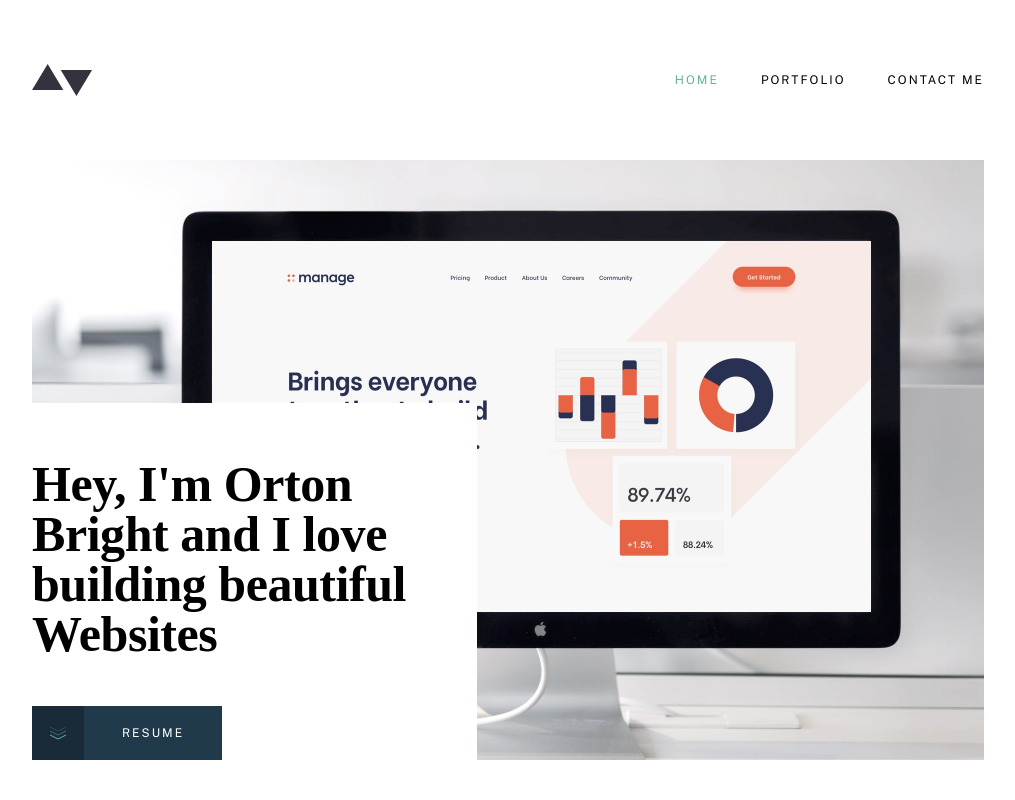
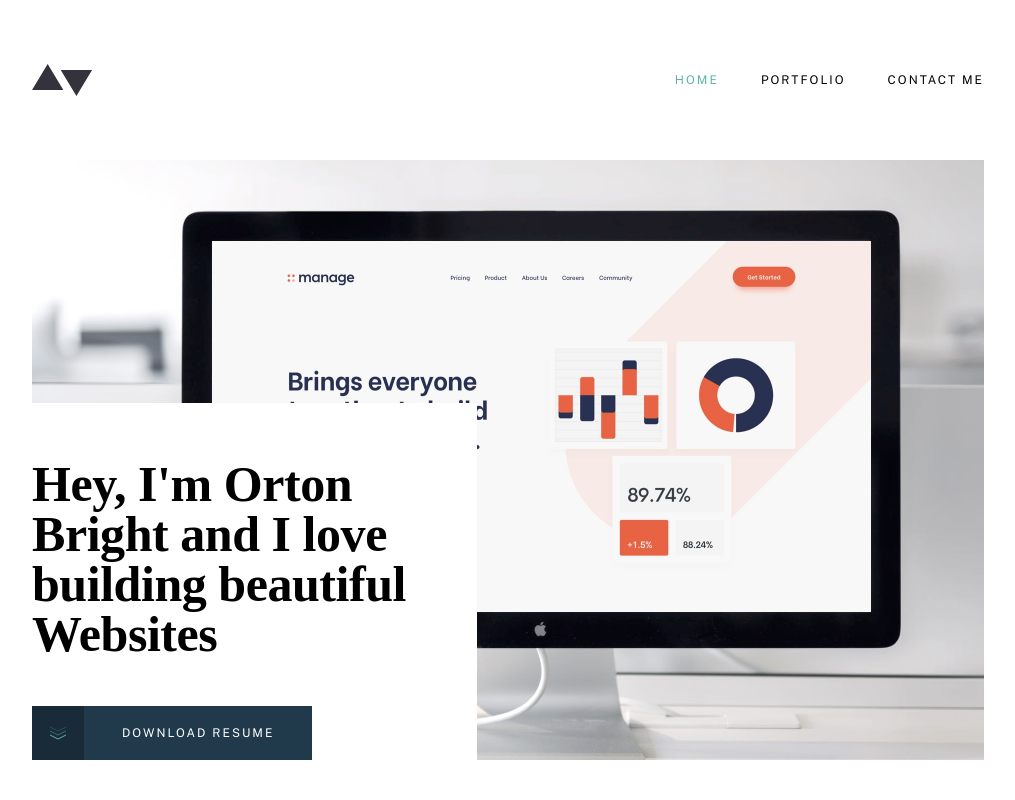
Before and after one commit to ortonb110/portfolio-site, a React (Vite) app: page / in a window 1280 px wide. Shown: the top 800 px of the page, without its empty margins (132-1147 px from the left). Built offline with nearby package versions, Linux system fonts and the light colour scheme; a web font is replaced by a local one.

Commit message:
Minor changes

```diff
--- a/src/Components/Hero.jsx
+++ b/src/Components/Hero.jsx
@@ -28,7 +28,7 @@ const Hero = () => {
               </svg>
             </span>
             <span className="px-[3.8rem] py-[1.2rem] tracking-[2px]">
-              resume
+              download resume
             </span>
           </button>
         </div>
```
